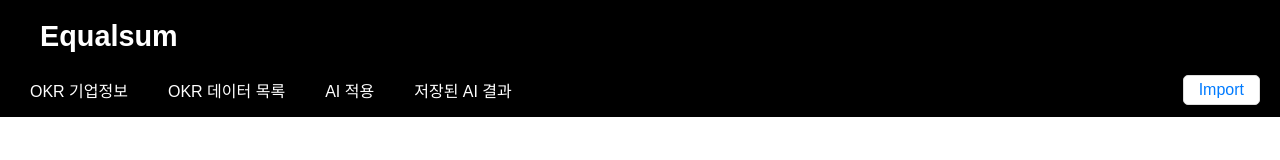
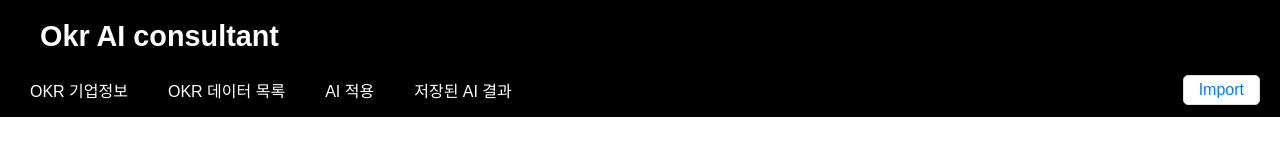
Before and after one commit to dinyudin203/20242R0136COSE48002, a React (Create React App) app: page / in a window 1280 px wide. Shown: the top 160 px of the page. Built offline with nearby package versions, Linux system fonts and the light colour scheme; no server answers.

Commit message:
fix header title

```diff
--- a/src/components/OkrPageHeader.js
+++ b/src/components/OkrPageHeader.js
@@ -16,7 +16,7 @@ const OkrPageHeader = ({ activeTab, setActiveTab, onExcelImport }) => {
   return (
     <header className="header-container">
       {/* 첫 번째 줄: 제목 */}
-      <h1 className="header-title">Equalsum</h1>
+      <h1 className="header-title">Okr AI consultant</h1>
 
       {/* 두 번째 줄: 네비게이션 + Import 버튼 */}
       <div className="nav-section">
```
